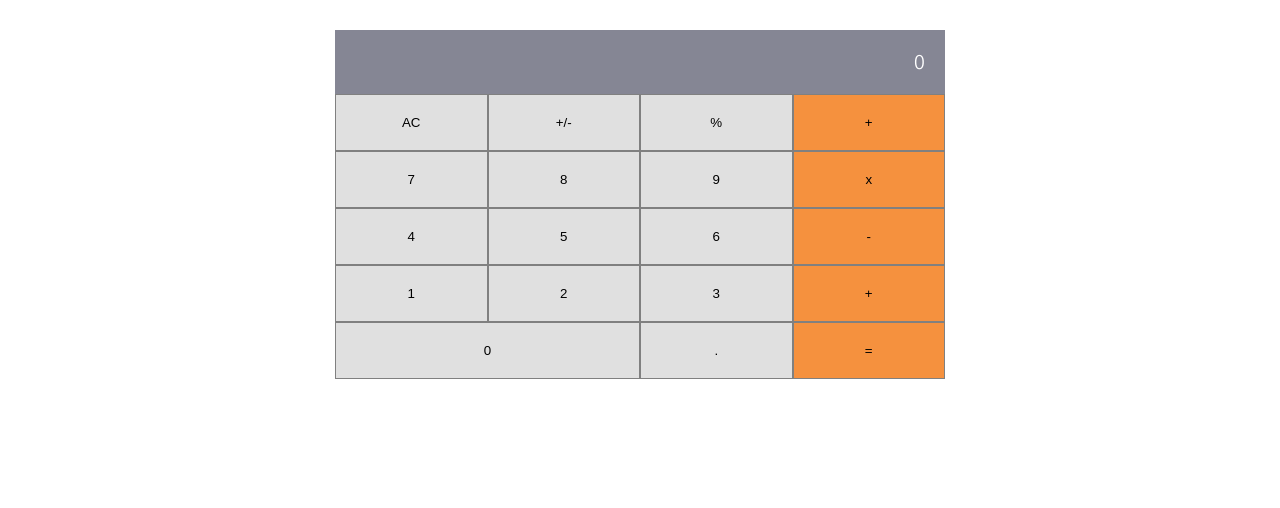
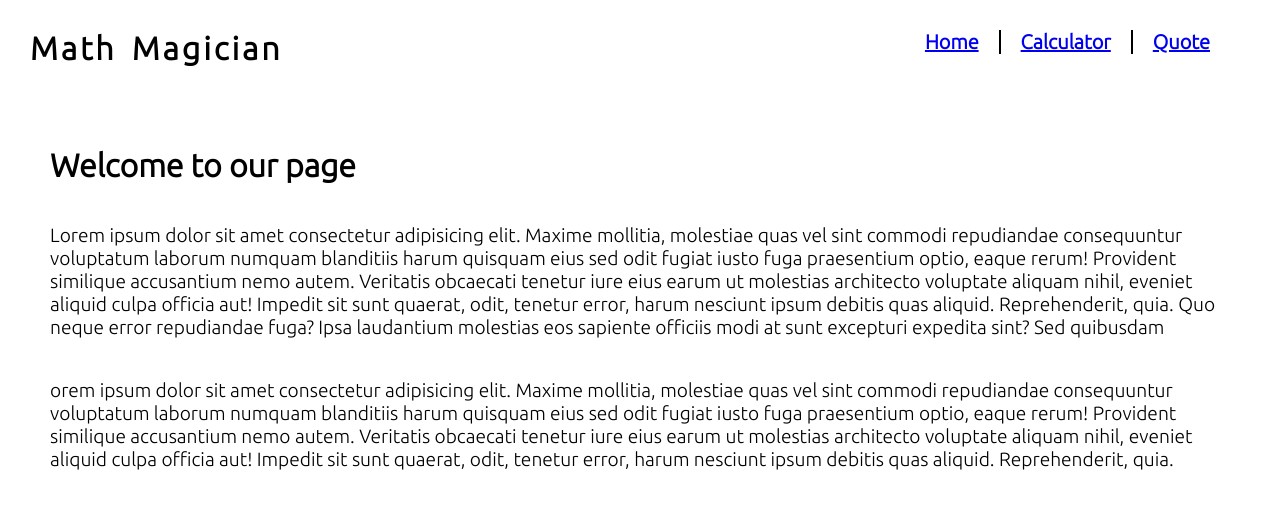
Before and after one commit to kusiLaw/math_magicians, a React (Create React App) app: page / in a window 1280 px wide. Shown: the top 508 px of the page. Built offline with nearby package versions, Linux system fonts and the light colour scheme.

Commit message:
Add nav links
- each nav item links to their respective page
- add basic styling to suite wireframes

```diff
--- a/package.json
+++ b/package.json
@@ -10,6 +10,7 @@
     "prop-types": "^15.8.1",
     "react": "^18.2.0",
     "react-dom": "^18.2.0",
+    "react-router-dom": "^6.4.0",
     "react-scripts": "5.0.1",
     "web-vitals": "^2.1.4"
   },
--- a/src/App.css
+++ b/src/App.css
@@ -19,16 +19,85 @@ body {
   padding: 0;
 }
 
+.header {
+  display: flex;
+  justify-content: space-between;
+  padding: 3rem;
+}
+
+header h1 {
+  word-spacing: 0.5rem;
+  letter-spacing: 0.3rem;
+}
+
+header ul {
+  list-style-type: none;
+  display: flex;
+  padding: 0 2rem;
+  font-size: 2rem;
+}
+
+header li {
+  padding: 0 2rem;
+  color: black;
+}
+
+header li:not(:last-child) {
+  border-right: 2px solid black;
+}
+
+header a {
+  font-weight: bold;
+}
+
+header a:hover {
+  text-decoration: none;
+}
+
+.quote-container {
+  display: flex;
+  margin-top: 15%;
+  justify-content: center;
+  align-items: center;
+  font-size: 2rem;
+  font-weight: bolder;
+}
+
+.calculator-container {
+  display: flex;
+  justify-content: space-between;
+}
+
+.calculator-container h2 {
+  width: 40%;
+  padding-left: 3rem;
+  padding-top: 2rem;
+}
+
+.home {
+  padding: 3rem;
+}
+
+.home h1 {
+  padding: 2rem;
+}
+
+.home p {
+  padding: 2rem;
+  font-size: larger;
+}
+
 .calculator {
+  width: 60%;
   display: flex;
   padding: 3rem;
   flex-direction: column;
-  justify-items: center;
-  align-items: center;
+  justify-content: flex-end;
+  align-items: flex-end;
 }
 
 .darkGray {
-  width: 50%;
+  width: 90%;
   background-color: #858694;
   color: white;
   padding: 2rem;
@@ -37,7 +106,7 @@ body {
 }
 
 .list {
-  width: 50%;
+  width: 90%;
   list-style-type: none;
   height: auto;
   font-size: 2rem;
--- a/src/App.js
+++ b/src/App.js
@@ -1,16 +1,31 @@
 import React from 'react';
 import './App.css';
+import {
+  BrowserRouter as Router,
+  Routes,
+  Route,
+} from 'react-router-dom';
 import Calculator from './components/Calculator';
+import Home from './components/home';
+import Quote from './components/quotes';
+import Header from './components/header';
 
 /* Disable Slint Rules */
 // eslint-disable-next-line react/prefer-stateless-function
 class App extends React.Component {
   render() {
     return (
-      <div className="App">
-        <Calculator />
-      </div>
+      <Router>
+        <Header />
+        <Routes>
+          <Route path="/" element={<Home />} />
+          <Route path="/calculator" element={<Calculator />} />
+          <Route path="/quote" element={<Quote />} />
+        </Routes>
+      </Router>
+
     );
   }
 }
+
 export default App;
--- a/src/components/Calculator.js
+++ b/src/components/Calculator.js
@@ -17,6 +17,8 @@ const Calculator = () => {
   };
 
   return (
+    <div className="calculator-container">
+      <h2>Let do some math</h2>
       <div className="calculator">
         <TextInput color="darkGray" result={stateValue} />
         <ul className="list">
@@ -51,6 +53,7 @@ const Calculator = () => {
           </li>
         </ul>
       </div>
+    </div>
   );
 };
 
--- /dev/null
+++ b/src/components/header.js
@@ -0,0 +1,19 @@
+import React from 'react';
+import {
+  Link,
+} from 'react-router-dom';
+
+const Header = () => (
+  <header className="header">
+    <h1>Math Magician</h1>
+    <nav>
+      <ul className="navbar">
+        <li><Link to="/">Home</Link></li>
+        <li><Link to="/calculator">Calculator</Link></li>
+        <li><Link to="/quote">Quote</Link></li>
+      </ul>
+    </nav>
+  </header>
+);
+
+export default Header;
--- /dev/null
+++ b/src/components/home.js
@@ -0,0 +1,28 @@
+const Home = () => (
+  <div className="home">
+    <h1>Welcome to our page</h1>
+    <p>
+      Lorem ipsum dolor sit amet consectetur adipisicing elit. Maxime mollitia,
+      molestiae quas vel sint commodi repudiandae consequuntur voluptatum laborum
+      numquam blanditiis harum quisquam eius sed odit fugiat iusto fuga praesentium
+      optio, eaque rerum! Provident similique accusantium nemo autem. Veritatis
+      obcaecati tenetur iure eius earum ut molestias architecto voluptate aliquam
+      nihil, eveniet aliquid culpa officia aut! Impedit sit sunt quaerat, odit,
+      tenetur error, harum nesciunt ipsum debitis quas aliquid. Reprehenderit,
+      quia. Quo neque error repudiandae fuga? Ipsa laudantium molestias eos
+      sapiente officiis modi at sunt excepturi expedita sint? Sed quibusdam
+    </p>
+    <p>
+      orem ipsum dolor sit amet consectetur adipisicing elit. Maxime mollitia,
+      molestiae quas vel sint commodi repudiandae consequuntur voluptatum laborum
+      numquam blanditiis harum quisquam eius sed odit fugiat iusto fuga praesentium
+      optio, eaque rerum! Provident similique accusantium nemo autem. Veritatis
+      obcaecati tenetur iure eius earum ut molestias architecto voluptate aliquam
+      nihil, eveniet aliquid culpa officia aut! Impedit sit sunt quaerat, odit,
+      tenetur error, harum nesciunt ipsum debitis quas aliquid. Reprehenderit,
+      quia.
+    </p>
+  </div>
+);
+
+export default Home;
--- /dev/null
+++ b/src/components/quotes.js
@@ -0,0 +1,9 @@
+const Quote = () => (
+  <div className="quote-container">
+    <p>
+      Mathmatics is not about numbers, equation, computation, or algorithms
+      It is about understanding. -- William paul Thurston
+    </p>
+  </div>
+);
+export default Quote;
```
Also changed, not shown: 1 other file (tests, documents, lock files or other folders). Lines whose indentation alone changed are shown as unchanged.
